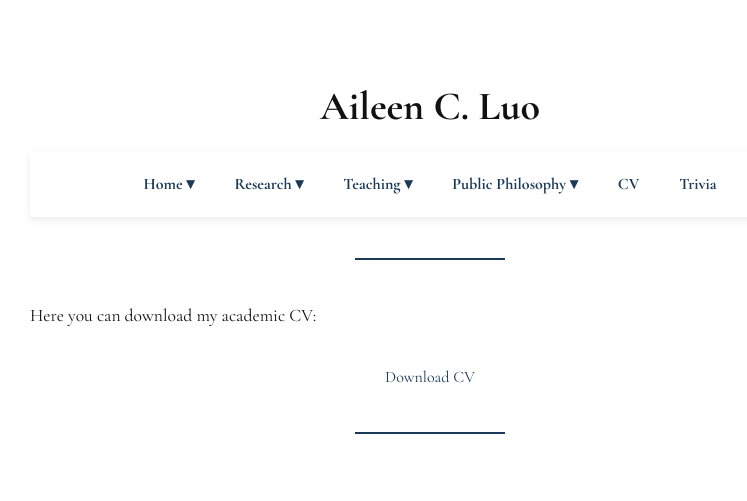
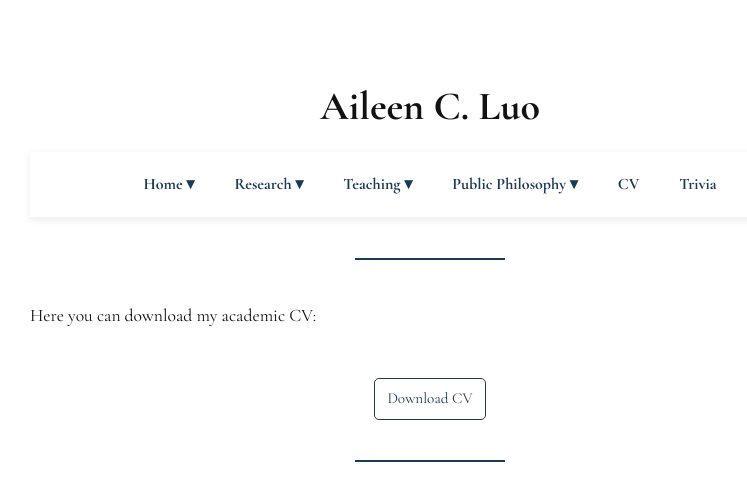
Before and after one commit to aileencluo/aileencluo.github.io, a Jekyll site: the page built from cv.md, in a window 1280 px wide. Shown: the top 501 px of the page, without its empty margins (210-957 px from the left). Built offline with Jekyll 4.4.1, drawn with Linux system fonts in a browser that asks for light colours.

Commit message:
Update cv.md

```diff
--- a/cv.md
+++ b/cv.md
@@ -9,7 +9,7 @@ title: CV
 <p>Here you can download my academic CV:</p>
 
 <div style="text-align:center; margin:30px 0;">
-  <a href="CV.pdf" download class="ask-btn">Download CV</a>
+  <a href="CV.pdf" download class="ask-button">Download CV</a>
 </div>
 
 
```
